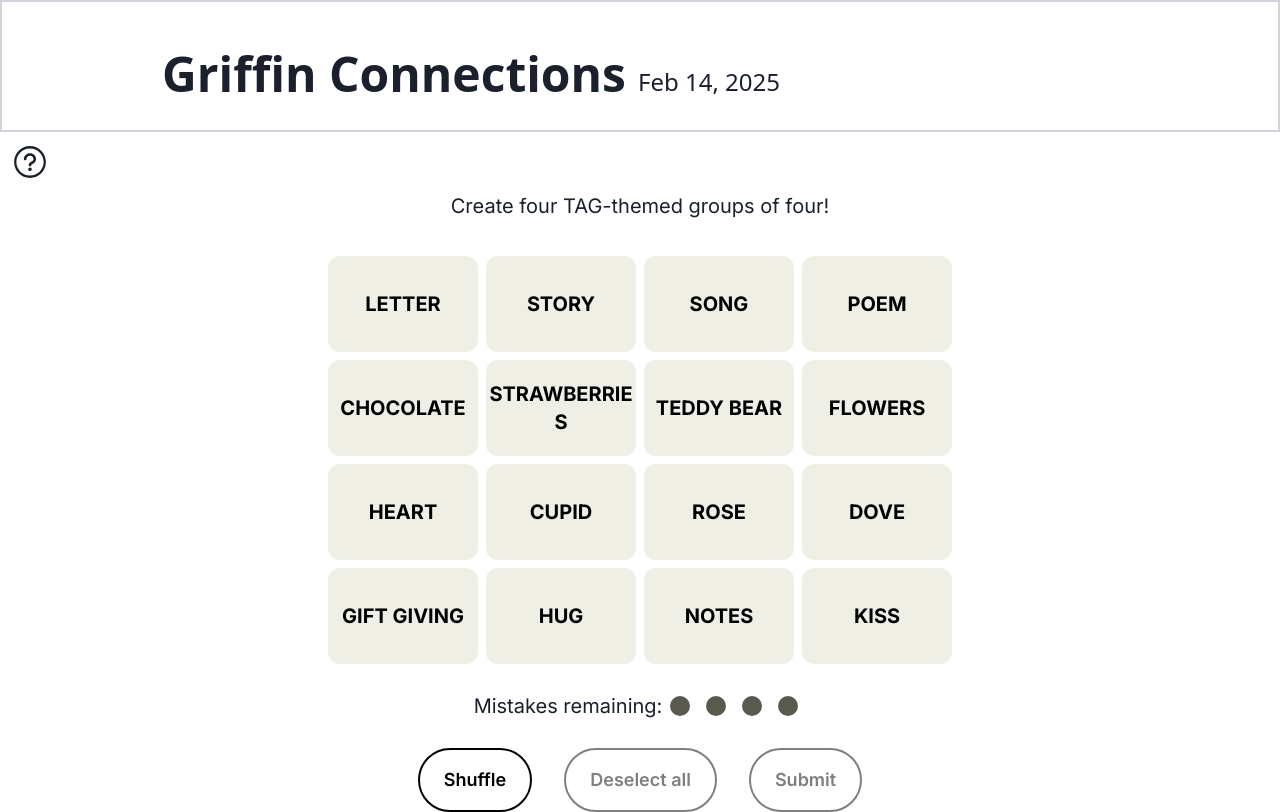
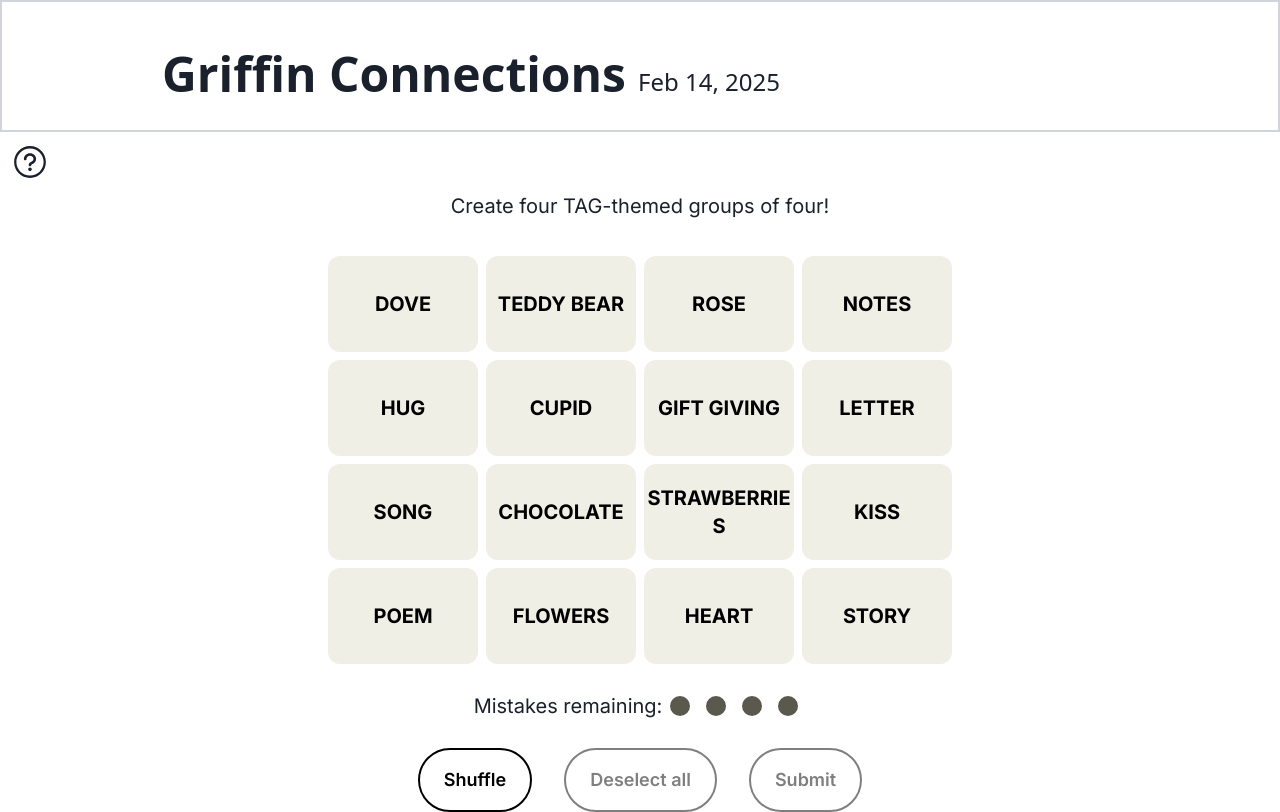
Before and after one commit to Vit4minD/tagConnections, a Next.js app: page /connections in a window 1280 px wide. Built offline with nearby package versions, Linux system fonts and the light colour scheme; no server answers.

Commit message:
RANDOMIZED

```diff
--- a/app/connections/page.tsx
+++ b/app/connections/page.tsx
@@ -42,22 +42,22 @@ export default function Home() {
   } = useDisclosure();
   const [clicked, setClicked] = useState(false);
   const [quantityWords, setQuatityWords] = useState<string[]>([
+    "DOVE",
+    "TEDDY BEAR",
+    "ROSE",
+    "NOTES",
+    "HUG",
+    "CUPID",
+    "GIFT GIVING",
     "LETTER",
-    "STORY",
     "SONG",
-    "POEM", // LOVE (Purple)
     "CHOCOLATE",
     "STRAWBERRIES",
-    "TEDDY BEAR",
-    "FLOWERS", // VALENTINE GIFTS (Yellow)
+    "KISS",
+    "POEM",
+    "FLOWERS",
     "HEART",
-    "CUPID",
-    "ROSE",
-    "DOVE", // VALENTINE SYMBOLS (Blue)
-    "GIFT GIVING",
-    "HUG",
-    "NOTES",
-    "KISS", // ROMANTIC GESTURES (Green)
+    "STORY",
   ]);
   const [user, setUser] = useState<null | User>(null);
   const toast = useToast();
--- a/app/page.tsx
+++ b/app/page.tsx
@@ -41,22 +41,22 @@ export default function Home() {
             visp: false,
             correctAnswers: [],
             quantityWords: [
+              "DOVE",
+              "TEDDY BEAR",
+              "ROSE",
+              "NOTES",
+              "HUG",
+              "CUPID",
+              "GIFT GIVING",
               "LETTER",
-              "STORY",
               "SONG",
-              "POEM", // LOVE (Purple)
               "CHOCOLATE",
               "STRAWBERRIES",
-              "TEDDY BEAR",
-              "FLOWERS", // VALENTINE GIFTS (Yellow)
+              "KISS",
+              "POEM",
+              "FLOWERS",
               "HEART",
-              "CUPID",
-              "ROSE",
-              "DOVE", // VALENTINE SYMBOLS (Blue)
-              "GIFT GIVING",
-              "HUG",
-              "NOTES",
-              "KISS", // ROMANTIC GESTURES (Green)
+              "STORY",
             ],
           },
           { merge: false }
@@ -93,22 +93,22 @@ export default function Home() {
               visp: false,
               correctAnswers: [],
               quantityWords: [
+                "DOVE",
+                "TEDDY BEAR",
+                "ROSE",
+                "NOTES",
+                "HUG",
+                "CUPID",
+                "GIFT GIVING",
                 "LETTER",
-                "STORY",
                 "SONG",
-                "POEM", // LOVE (Purple)
                 "CHOCOLATE",
                 "STRAWBERRIES",
-                "TEDDY BEAR",
-                "FLOWERS", // VALENTINE GIFTS (Yellow)
+                "KISS",
+                "POEM",
+                "FLOWERS",
                 "HEART",
-                "CUPID",
-                "ROSE",
-                "DOVE", // VALENTINE SYMBOLS (Blue)
-                "GIFT GIVING",
-                "HUG",
-                "NOTES",
-                "KISS", // ROMANTIC GESTURES (Green)
+                "STORY",
               ],
             });
           }
```
